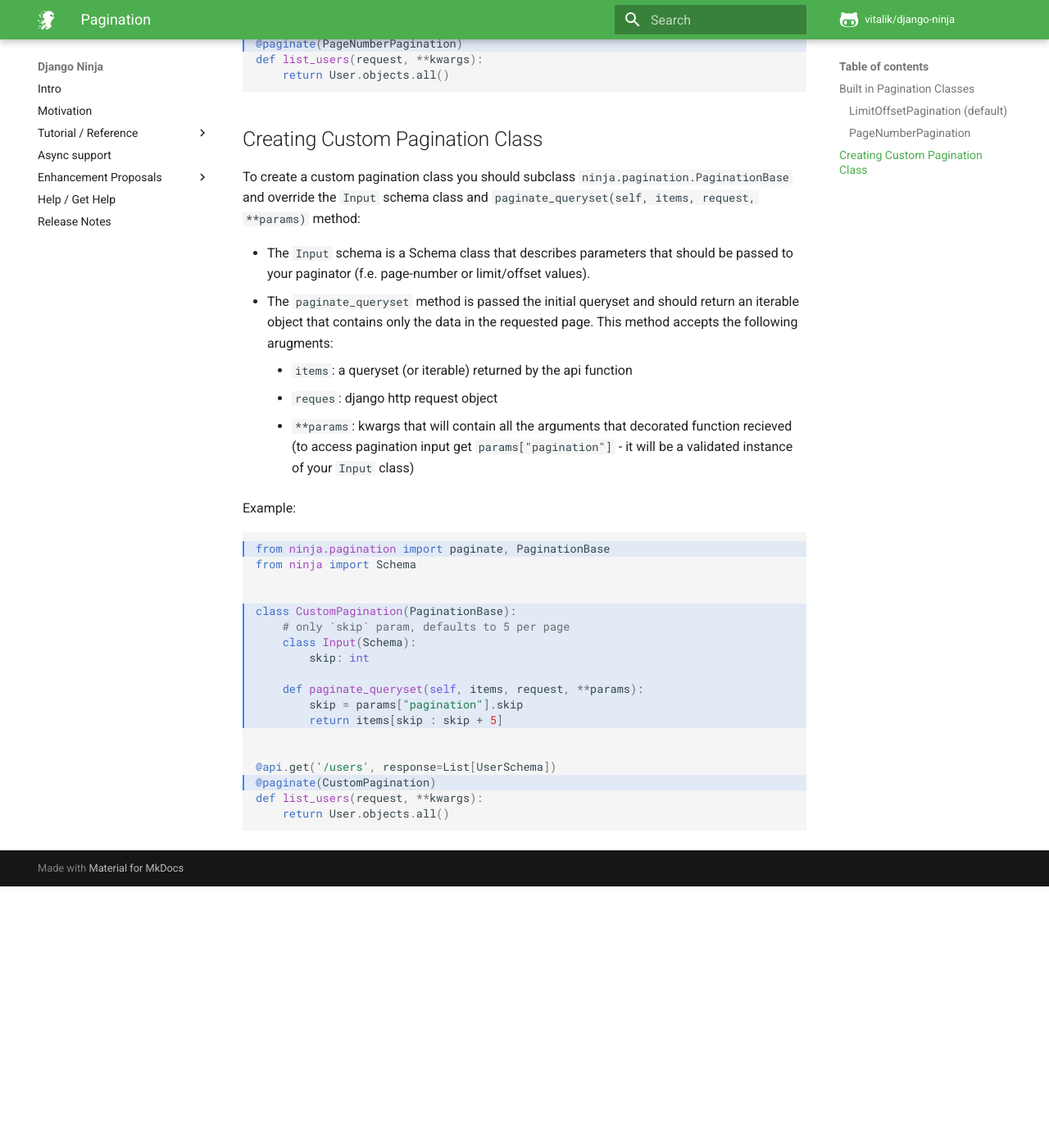
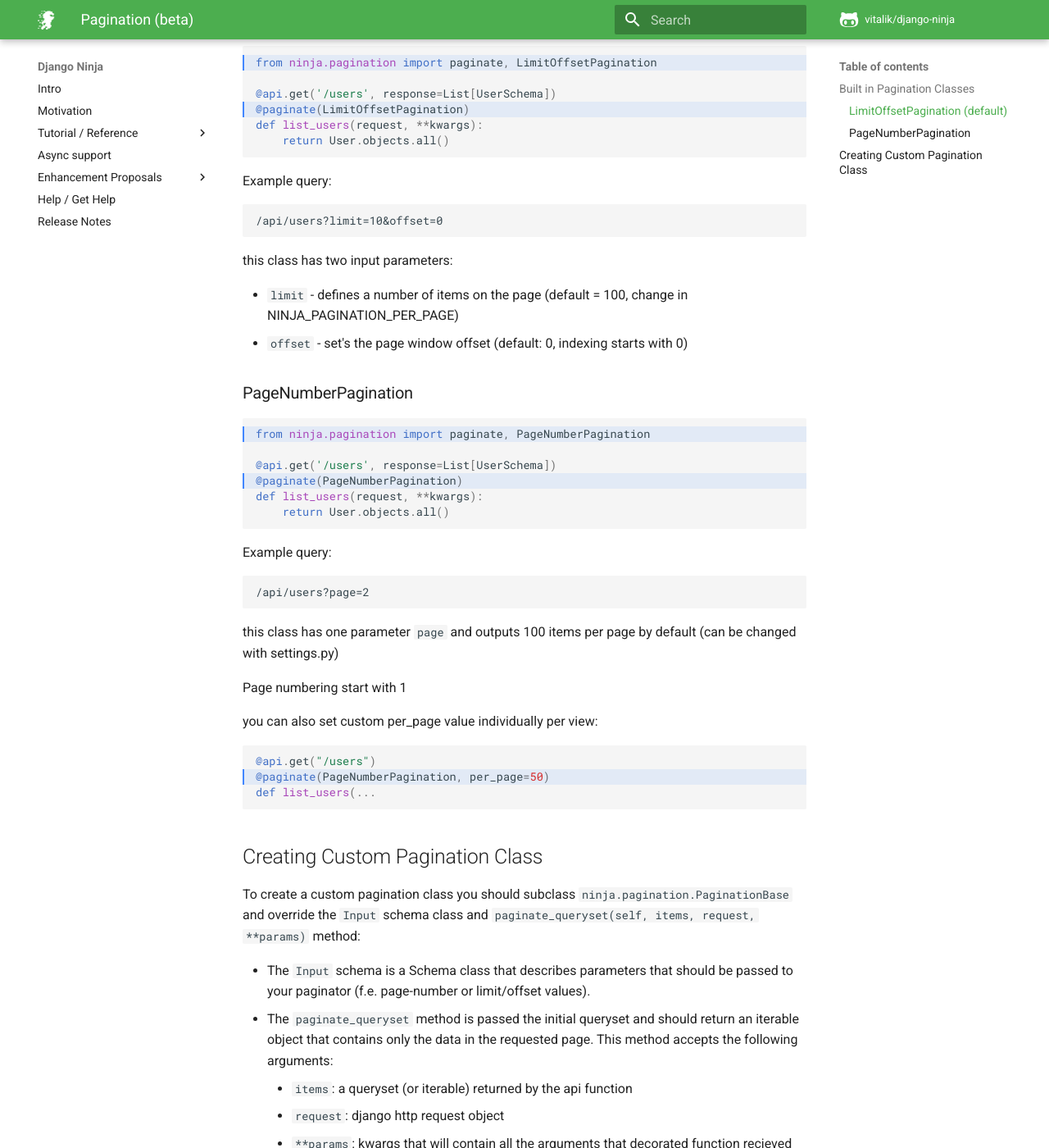
Before and after one commit to rainbow1016/django-master, an MkDocs documentation site: the page built from docs/docs/tutorial/pagination.md, in a window 1280 px wide and 1400 px high, scrolled down 906 px. Shown: the whole window at 82% size. Built offline with MkDocs 1.6.1 and Material for MkDocs 9.7.7, drawn with Linux system fonts in a browser that asks for light colours; comment, search, counter and statistics services are not loaded; before the commit the page ends 1987 px from its top, so only the background shows below that; some of the changed text lies outside the part shown.

Commit message:
Pagination support

````diff
--- a/docs/docs/tutorial/pagination.md
+++ b/docs/docs/tutorial/pagination.md
@@ -1,4 +1,4 @@
-# Pagination
+# Pagination (beta)
 
 Django Ninja comes with a pagination. This allows you to split large result sets into individual pages.
 
@@ -14,14 +14,26 @@ def list_users(request, **kwargs):
     return User.objects.all()
 ```
 
-Note: once you applied pagination - you need also add `**kwargs` parameters to your function (it will store pagination filters)
+!!! note
+    Once you applied pagination - you need also add `**kwargs` parameters to your function (it will store pagination filters)
 
 That's it!
+
+Now you can query users with `limit` and `offset` GET parameters
+
+```
+/api/users?limit=10&offset=0
+```
+
+by default limit is set to `100` (you can change it in your settings.py using `NINJA_PAGINATION_PER_PAGE`)
 
 
 ## Built in Pagination Classes
 
 ### LimitOffsetPagination (default)
+
+This is the default pagination class (You can change it in your settings.py using `NINJA_PAGINATION_CLASS` path to a class)
+
 ```Python hl_lines="1 4"
 from ninja.pagination import paginate, LimitOffsetPagination
 
@@ -30,6 +42,17 @@ from ninja.pagination import paginate, LimitOffsetPagination
 def list_users(request, **kwargs):
     return User.objects.all()
 ```
+
+Example query:
+```
+/api/users?limit=10&offset=0
+```
+
+this class has two input parameters:
+
+ - `limit` - defines a number of items on the page (default = 100, change in NINJA_PAGINATION_PER_PAGE)
+ - `offset` - set's the page window offset (default: 0, indexing starts with 0)
+
 
 ### PageNumberPagination
 ```Python hl_lines="1 4"
@@ -41,6 +64,24 @@ def list_users(request, **kwargs):
     return User.objects.all()
 ```
 
+Example query:
+```
+/api/users?page=2
+```
+
+this class has one parameter `page` and outputs 100 items per page by default  (can be changed with settings.py)
+
+Page numbering start with 1
+
+you can also set custom per_page value individually per view:
+
+```Python hl_lines="2"
+@api.get("/users")
+@paginate(PageNumberPagination, per_page=50)
+def list_users(...
+```
+
+
 
 
 ## Creating Custom Pagination Class
@@ -48,9 +89,9 @@ def list_users(request, **kwargs):
 To create a custom pagination class you should subclass `ninja.pagination.PaginationBase` and override the `Input` schema class and `paginate_queryset(self, items, request, **params)` method:
 
  - The `Input` schema is a Schema class that describes parameters that should be passed to your paginator (f.e. page-number or limit/offset values).
- - The `paginate_queryset` method is passed the initial queryset and should return an iterable object that contains only the data in the requested page. This method accepts the following arugments:
+ - The `paginate_queryset` method is passed the initial queryset and should return an iterable object that contains only the data in the requested page. This method accepts the following arguments:
     - `items`: a queryset (or iterable) returned by the api function
-    - `reques`: django http request object
+    - `request`: django http request object
     - `**params`: kwargs that will contain all the arguments that decorated function recieved (to access pagination input get `params["pagination"]` - it will be a validated instance of your `Input` class)
 
 
````
Also changed, not shown: 2 other files.
